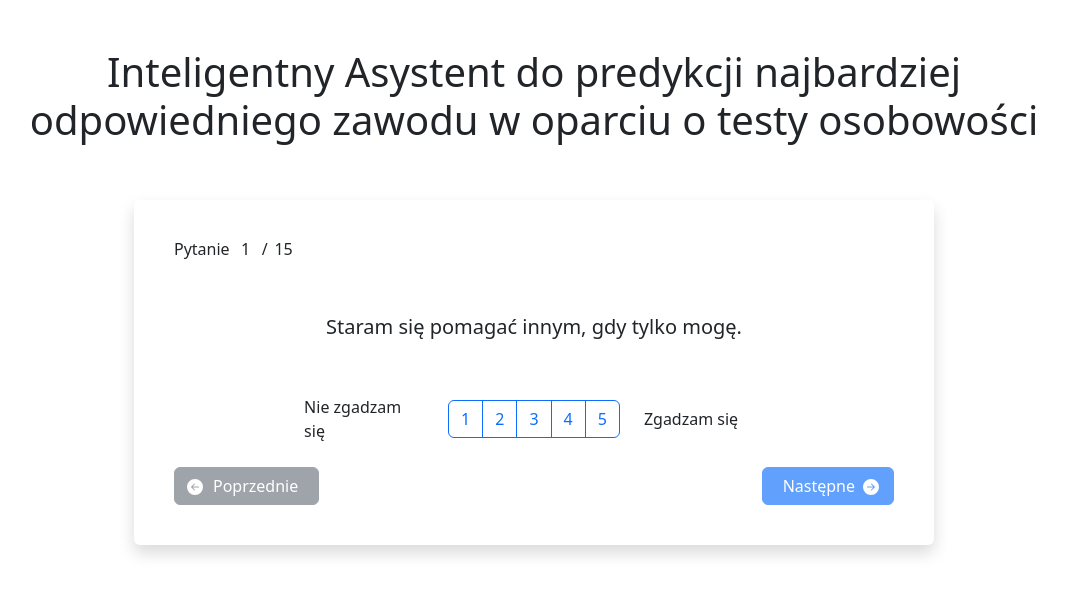
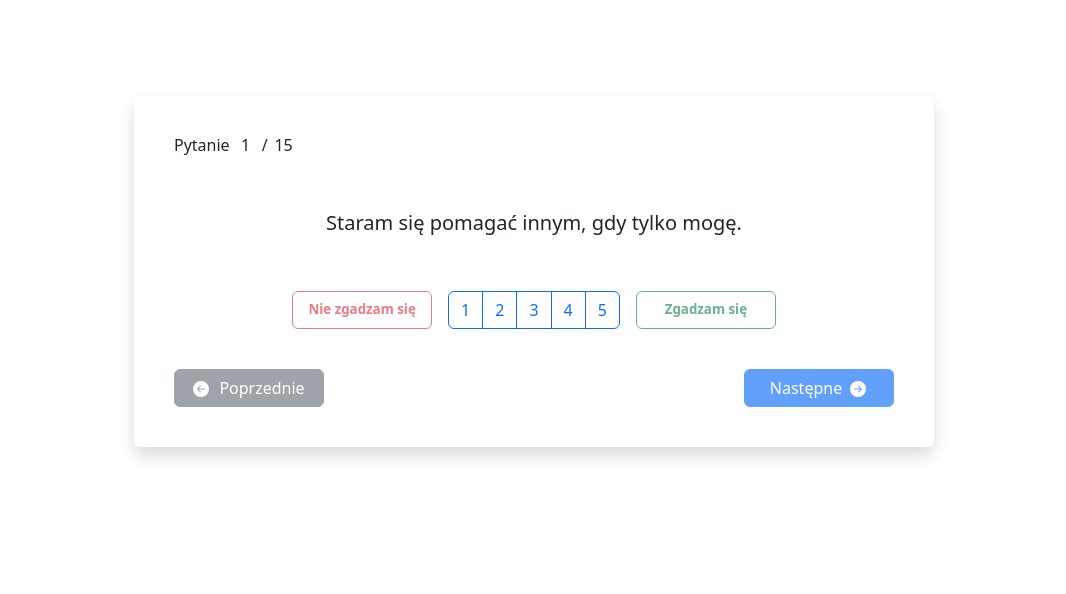
Before and after one commit to Kszemka/simple-career-predict, a React (Create React App) app in the folder frontend/: page / in a window 1280 px wide. Both pictures are taken after a click on the button "Rozpocznij test". Shown: the top 594 px of the page, without its empty margins (106-1172 px from the left). Built offline with nearby package versions, Linux system fonts and the light colour scheme.

Commit message:
UI tweaks
- zmiana wygladu opcji zgadzam/nie zgadzam
- usuniecie tytulu projektu oprocz poczatkowej strony

```diff
--- a/frontend/src/App.js
+++ b/frontend/src/App.js
@@ -121,7 +121,7 @@ function App() {
         <>
           <div className="App">
             <div className="container mt-5 d-flex flex-column justify-content-center align-items-center">
-              <h1 className="text-center">Inteligentny Asystent do predykcji najbardziej odpowiedniego zawodu w oparciu o testy osobowości</h1>
+              {/* <h1 className="text-center">Inteligentny Asystent do predykcji najbardziej odpowiedniego zawodu w oparciu o testy osobowości</h1> */}
               <div className="card p-4 mt-5 shadow border border-0" style={{ width: "50rem" }}>
                 <div className="card-body">
                   <h6 className="d-flex pb-5">
@@ -135,12 +135,13 @@ function App() {
                     </div>
                   </h6>
                   <h5 className="text-center pb-5">{currentQuestion.question}</h5>
-                  <form className="pb-2">
+                  <form className="pb-3">
                     <div className="d-flex align-items-center justify-content-center gap-4">
-                      <label className="text-right" style={{ width: "120px" }}>
+                      <div className="btn-toolbar">
+                        <button className="btn btn-outline-danger me-3 fw-semibold" style={{ width: "140px", fontSize: "smaller" }} disabled={true}>
                           Nie zgadzam się
-                      </label>
-                      <div className="btn-group" role="group">
+                        </button>
+                        <div className="btn-group me-3" role="group">
                           {scale.map((number) => (
                             <React.Fragment key={number}>
                               <input
@@ -159,32 +160,33 @@ function App() {
                             </React.Fragment>
                           ))}
                         </div>
-                      <label className="text-left" style={{ width: "120px" }}>
+                        <button className="btn btn-outline-success fw-semibold" style={{ width: "140px", fontSize: "smaller" }} disabled={true}>
                           Zgadzam się
-                      </label>
+                        </button>
+                      </div>
                     </div>
                   </form>
-                  <div className="d-flex justify-content-between pt-3">
-                    <button className="btn btn-secondary" onClick={handlePrevious} disabled={currentQuestionIndex === 0}>
-                      <svg xmlns="http://www.w3.org/2000/svg" width="18" height="18" fill="currentColor" className="bi bi-arrow-left-circle-fill" viewBox="0 0 18 18">
+                  <div className="d-flex justify-content-between pt-4">
+                    <button className="btn btn-secondary text-center" style={{ width: "150px" }} onClick={handlePrevious} disabled={currentQuestionIndex === 0}>
+                      <svg xmlns="http://www.w3.org/2000/svg" width="18" height="18" fill="currentColor" className="bi bi-arrow-left-circle-fill me-2" viewBox="0 0 18 18">
                         <path d="M8 0a8 8 0 1 0 0 16A8 8 0 0 0 8 0m3.5 7.5a.5.5 0 0 1 0 1H5.707l2.147 2.146a.5.5 0 0 1-.708.708l-3-3a.5.5 0 0 1 0-.708l3-3a.5.5 0 1 1 .708.708L5.707 7.5z" />
                       </svg>
-                      <span className="mx-2">Poprzednie</span>
+                      <span>Poprzednie</span>
                     </button>
                     {currentQuestionIndex < questions.length - 1 ? (
-                      <button className="btn btn-primary" onClick={handleNext} disabled={responses[currentQuestionIndex] === null}>
-                        <span className="mx-2">Następne</span>
+                      <button className="btn btn-primary text-center" style={{ width: "150px" }} onClick={handleNext} disabled={responses[currentQuestionIndex] === null}>
+                        <span className="me-2">Następne</span>
                         <svg xmlns="http://www.w3.org/2000/svg" width="18" height="18" fill="currentColor" className="bi bi-arrow-right-circle-fill" viewBox="0 0 18 18">
                           <path d="M8 0a8 8 0 1 1 0 16A8 8 0 0 1 8 0M4.5 7.5a.5.5 0 0 0 0 1h5.793l-2.147 2.146a.5.5 0 0 0 .708.708l3-3a.5.5 0 0 0 0-.708l-3-3a.5.5 0 1 0-.708.708L10.293 7.5z" />
                         </svg>
                       </button>
                     ) : (
-                      <button className="btn btn-success text-center" style={{ width: "8rem" }} onClick={handleSubmit} disabled={!allAnswered || isPending}>
+                      <button className="btn btn-success text-center" style={{ width: "150px" }} onClick={handleSubmit} disabled={!allAnswered || isPending}>
                         {isPending ? (
                           <div className="spinner-grow text-light" style={{ width: "1rem", height: "1rem" }} role="status"></div>
                         ) : (
                           <div>
-                            <span className="mx-2">Wyślij</span>
+                            <span className="me-2">Wyślij</span>
                             <svg xmlns="http://www.w3.org/2000/svg" width="18" height="18" fill="currentColor" className="bi bi-send-fill" viewBox="0 0 18 18">
                               <path d="M15.964.686a.5.5 0 0 0-.65-.65L.767 5.855H.766l-.452.18a.5.5 0 0 0-.082.887l.41.26.001.002 4.995 3.178 3.178 4.995.002.002.26.41a.5.5 0 0 0 .886-.083zm-1.833 1.89L6.637 10.07l-.215-.338a.5.5 0 0 0-.154-.154l-.338-.215 7.494-7.494 1.178-.471z" />
                             </svg>
--- a/frontend/src/components/ResultCard.js
+++ b/frontend/src/components/ResultCard.js
@@ -2,7 +2,7 @@ export default function ResultCard({ result, handleRestart }) {
   return (
     <div className="app">
       <div className="container mt-5 text-center d-flex flex-column justify-content-center align-items-center">
-        <h1>Inteligentny Asystent do predykcji najbardziej odpowiedniego zawodu w oparciu o testy osobowości</h1>
+        {/* <h1>Inteligentny Asystent do predykcji najbardziej odpowiedniego zawodu w oparciu o testy osobowości</h1> */}
         <div className="card p-4 mt-5 shadow border border-0" style={{ width: "50rem" }}>
           <div className="card-body">
             <h5 className="pt-2 mb-4">Najbardziej odpowiedni zawód</h5>
--- a/frontend/src/components/StartCard.js
+++ b/frontend/src/components/StartCard.js
@@ -4,22 +4,18 @@ import { useEffect } from "react";
 export default function StartCard({ click, error }) {
   useEffect(() => {
     if (error) {
-      notify();
+      toast.error(`${error}. Odśwież stronę.`, {
+        position: "top-right",
+        theme: "colored",
+      });
     }
   }, [error]);
-
-  const notify = () => {
-    toast.error(`${error}. Odśwież stronę.`, {
-      position: "top-right",
-      theme: "colored",
-    });
-  };
 
   return (
     <>
       <div className="app">
         <div className="container mt-5 text-center d-flex flex-column justify-content-center align-items-center">
-          <h1>Inteligentny Asystent do predykcji najbardziej odpowiedniego zawodu w oparciu o testy osobowości</h1>
+          <h2 style={{ width: "50rem" }}>Inteligentny Asystent do predykcji najbardziej odpowiedniego zawodu w oparciu o testy osobowości</h2>
           <div className="card p-4 mt-5 shadow border border-0" style={{ width: "50rem" }}>
             <div className="card-body">
               <h5 className="pt-2 mb-4">O projekcie</h5>
```
Lines whose indentation alone changed are shown as unchanged.
